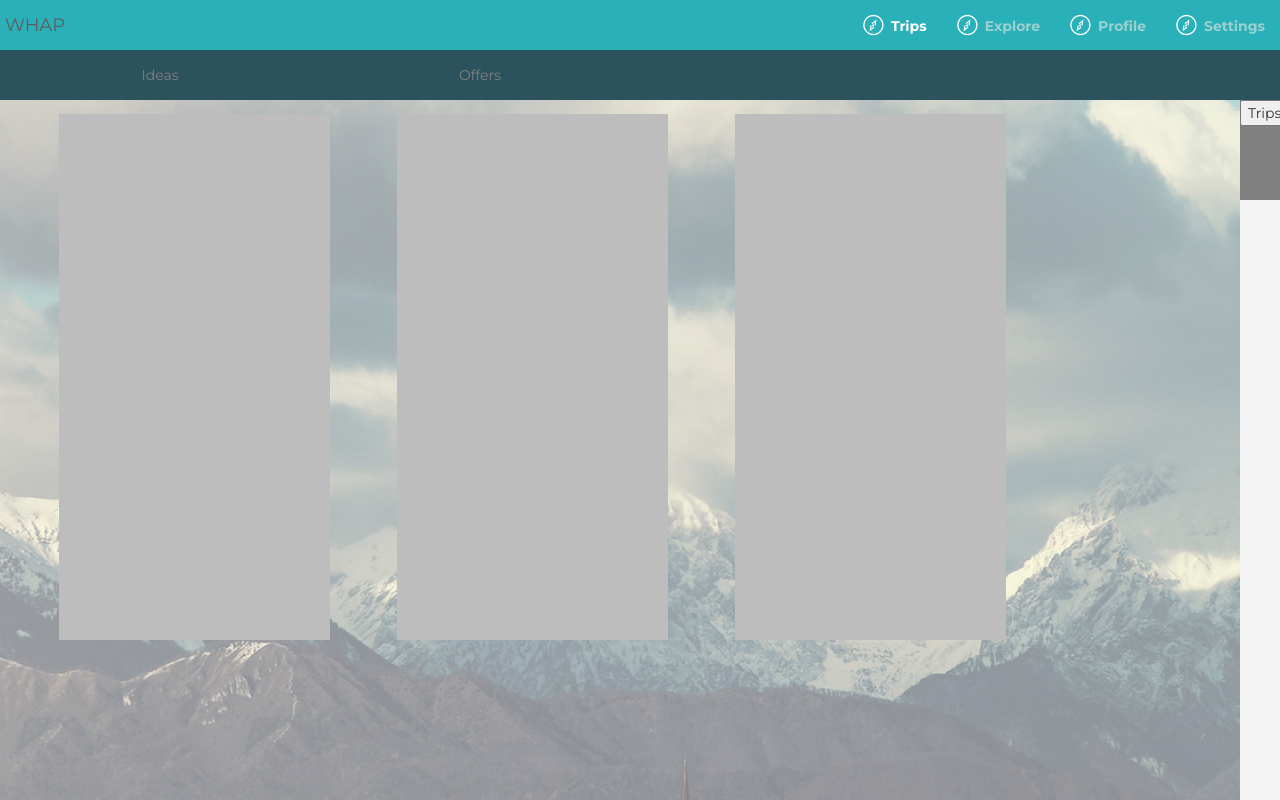
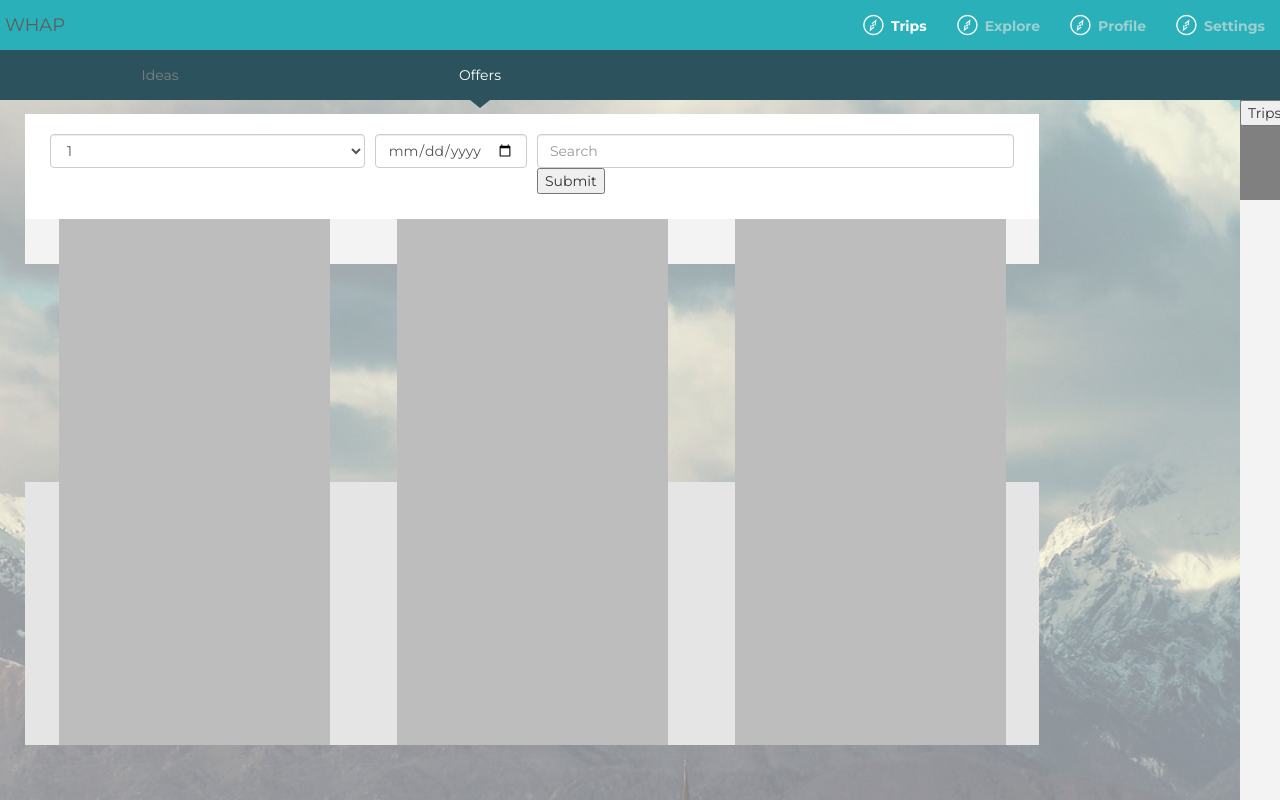
Before and after one commit to inesdc/whap_general_code, a PHP site: page /explore.php in a window 1280 px wide. Run offline with PHP 8.4, Linux system fonts and the light colour scheme; some libraries are stand-ins or nearby versions.

Commit message:
stuff from explore

```diff
--- a/assets/css/styles.css
+++ b/assets/css/styles.css
@@ -448,7 +448,30 @@ section.aside.add_steps_drag div.module-steps{
 
 /* == IDEAS N OFFERS CONTENT==
    ======================== */
+.friends_liked {
+	float: left;
+	width: 100%;
+}
 
+.filters {
+	height: 105px;
+	background-color: #fff;
+}
+
+.results {
+	background-color: #f3f3f3;
+}
+
+.friends_liked {
+	background-color: #e5e5e5;
+}
+
+.filters {
+	padding: 20px;
+}
+.filters .form-control {
+	width: 100%
+}
 
 
 
--- a/assets/js/functions.js
+++ b/assets/js/functions.js
@@ -149,6 +149,43 @@ $(document).ready(function(){
 
 });
 
+//Offers datepicker
+$(document).ready(function () {
+    $(document).on('click', 'input[type=text]', function () {
+        this.select();
+    });
+    $(document).on('click', 'input[type=date]', function () {
+        this.select();
+    });
+});
+
+
+
+$(document).ready(function() {
+    var now = new Date();
+    var today =  ('0' + now.getDate()).slice(-2) + '/' + ('0' + (now.getMonth() + 1)).slice(-2) + '/' + now.getFullYear();
+    $('#dates').val(today);
+});
+
+$(document).ready(function() {
+    $( "#dates" ).datepicker({
+        minDate: 0,
+        maxDate: "+1Y",
+        inline: true,
+        showOtherMonths: true,
+        selectOtherMonths: true,
+    });
+    $.datepicker.setDefaults($.datepicker.regional['en']);
+
+});
+
+
+
+
+
+
+
+
 
 
 
--- a/explore.php
+++ b/explore.php
@@ -11,7 +11,7 @@
       </div>
       <ul class="secondary-nav list-unstyled">
         <li class="width33-xs col-sm-3 ideas"><a href="index.php">Ideas</a></li>
-        <li class="width33-xs col-sm-3 offers"><a href="planning.php">Offers</a></li>
+        <li class="width33-xs col-sm-3 offers active"><a href="planning.php">Offers</a></li>
       </ul>
     </div>
   </header>
@@ -19,7 +19,29 @@
 <!-- CONTENT -->
 <div id="main" class="clearfix explore">
   <div id="container-size" class="container">
-    <form class="filters">
+    <form class="filters form-inline">
+      <div class="form-group col-xs-12 col-sm-4">
+        <select id="trip-type" class="form-control">
+            <option>1</option>
+            <option>2</option>
+            <option>3</option>
+            <option>4</option>
+            <option>5</option>
+        </select>
+      </div>
+      <div class="form-group col-xs-12 col-sm-2">
+        <fieldset class="dates">
+            <label for="dates" style="display:none;">Dates</label>
+            <input id="dates" class="form-control" type="date" name="dates">
+        </fieldset>
+      </div>
+      <div class="form-group col-xs-12 col-sm-6">
+        <fieldset class="search">
+            <label style="display:none">Search</label>
+            <input type="search" class="form-control" placeholder="Search">
+            <input class="button" type="submit">
+        </fieldset>
+      </div>
     </form>
     <section class="results">
       <article class="offer col-xs-12 col-sm-6 col-md-4">
```
